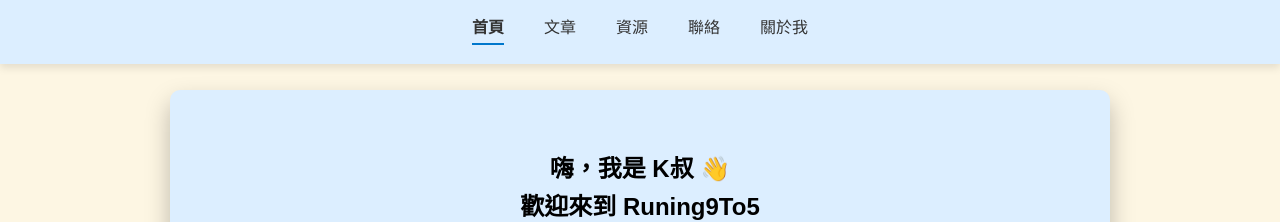
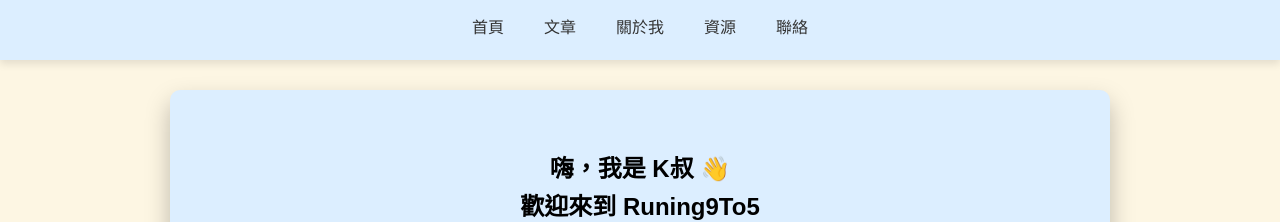
Before and after one commit to KenHAI666/Runing9TO5, a Jekyll site: the page built from index.md, in a window 1280 px wide. Shown: the top 222 px of the page. Built offline with Jekyll 4.4.1, drawn with Linux system fonts in a browser that asks for light colours.

Commit message:
Update default.html

```diff
--- a/_layouts/default.html
+++ b/_layouts/default.html
@@ -18,13 +18,15 @@
 
 <header>
   <nav class="fixed-nav">
-    <a href="{{ '/' | relative_url }}" class="{% if page.url == '/' %}current{% endif %}">首頁</a>
-    <a href="{{ '/articles/' | relative_url }}" class="{% if page.url contains '/articles' %}current{% endif %}">文章</a>
-    <a href="{{ '/resources/' | relative_url }}" class="{% if page.url contains '/resources' %}current{% endif %}">資源</a>
-    <a href="{{ '/contact/' | relative_url }}" class="{% if page.url contains '/contact' %}current{% endif %}">聯絡</a>
-    <a href="{{ '/about/' | relative_url }}" class="{% if page.url contains '/about' %}current{% endif %}">關於我</a>
+    {% for item in site.nav %}
+      <a href="{{ item.link | relative_url }}"
+         class="{% if page.url == item.link %}active{% endif %}">
+        {{ item.name }}
+      </a>
+    {% endfor %}
   </nav>
 </header>
+
 
 <div style="height:70px;"></div> <!-- 導覽列間距 -->
 
```
